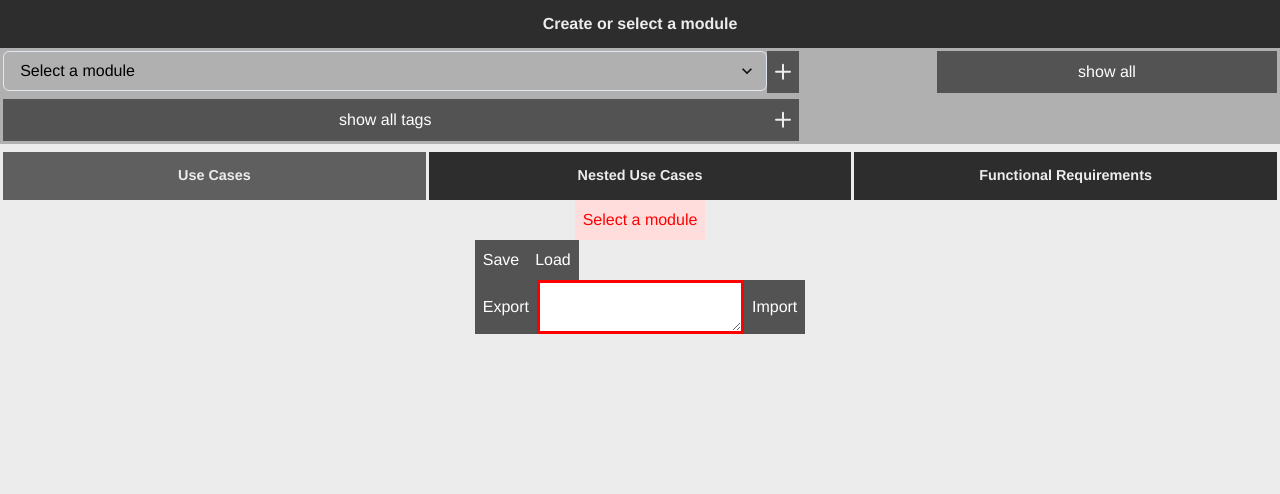
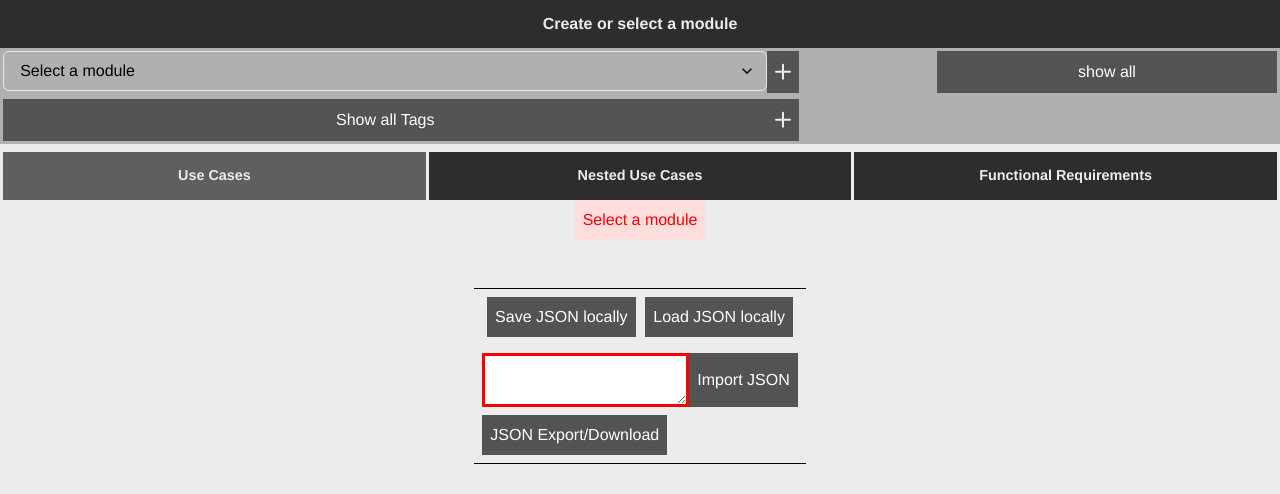
Before and after one commit to mikhael-dantas/tests_provider_front, a Next.js app: page /management in a window 1280 px wide. Shown: the top 494 px of the page. Built offline with nearby package versions, Linux system fonts and the light colour scheme.

Commit message:
design adjustments

```diff
--- a/src/components/ucfrListsJson/ExportJson.tsx
+++ b/src/components/ucfrListsJson/ExportJson.tsx
@@ -17,7 +17,7 @@ function ExportJson() {
     }
 
     return (
-        <button className='button' onClick={exportJson}>Export</button>
+        <button className='button' onClick={exportJson}>JSON Export/Download</button>
     )
 }
 
--- a/src/components/ucfrListsJson/ImportJson.tsx
+++ b/src/components/ucfrListsJson/ImportJson.tsx
@@ -38,7 +38,7 @@ function ImportJson() {
             style={{border: importJsonError ? '0.2rem solid red' : '0.2rem solid green'}}
             value={importJsonInput} onChange={handleImportJsonInput}
             />
-            <button className='button' onClick={importJson}>Import</button>
+            <button className='button' onClick={importJson}>Import JSON</button>
         </Flex>
     )
 }
--- a/src/components/ucfrListsJson/LoadFromLs.tsx
+++ b/src/components/ucfrListsJson/LoadFromLs.tsx
@@ -17,7 +17,7 @@ function LoadFromLs() {
     }
 
     return (
-        <button className='button' onClick={loadFromLS}>Load</button>
+        <button className='button' onClick={loadFromLS}>Load JSON locally</button>
     )
 }
 
--- a/src/components/ucfrListsJson/SaveInLS.tsx
+++ b/src/components/ucfrListsJson/SaveInLS.tsx
@@ -7,7 +7,7 @@ function SaveInLS() {
         localStorage.setItem('ucfrLists', JSON.stringify(ucfrListsFromContext))
     }
     return (
-        <button className='button' onClick={saveInLS}>Save</button>
+        <button className='button' onClick={saveInLS}>Save JSON locally</button>
     )
 }
 
--- a/src/pages/management/index.tsx
+++ b/src/pages/management/index.tsx
@@ -123,7 +123,7 @@ export default function Index() {
             height={'3rem'}
          >
             <button className="showTagsListButton button" onClick={() => setTagsShowDisplay(true)}>
-               show all tags
+               Show all Tags
             </button>
 
             <FullPopup display={tagsShowDisplay} setDisplay={setTagsShowDisplay}>
@@ -200,14 +200,28 @@ export default function Index() {
 
          <Flex className={'jsonManegementContainer'}
          direction={'column'}
+         marginTop={'3rem'}
+         borderTop={'1px solid black'}
+         padding={'.5rem'}
+         borderBottom={'1px solid black'}
          >
-            <Flex className={'jsonManegementSaveAndLoad'}>
+            <Flex className={'jsonManegementSaveAndLoad'}
+            justifyContent={'space-around'}
+            width={'100%'}
+            >
                <SaveInLS/>
                <LoadFromLs/>
             </Flex>
-            <Flex className={'jsonManegementImportAndExport'}>
+            <Flex
+            marginTop={'1rem'}
+            >
+               <ImportJson/>
+
+            </Flex>
+            <Flex className={'jsonManegementImportAndExport'}
+            marginTop={'.5rem'}
+            >
                <ExportJson/>
-               <ImportJson/>
             </Flex>
          </Flex>
 
```
